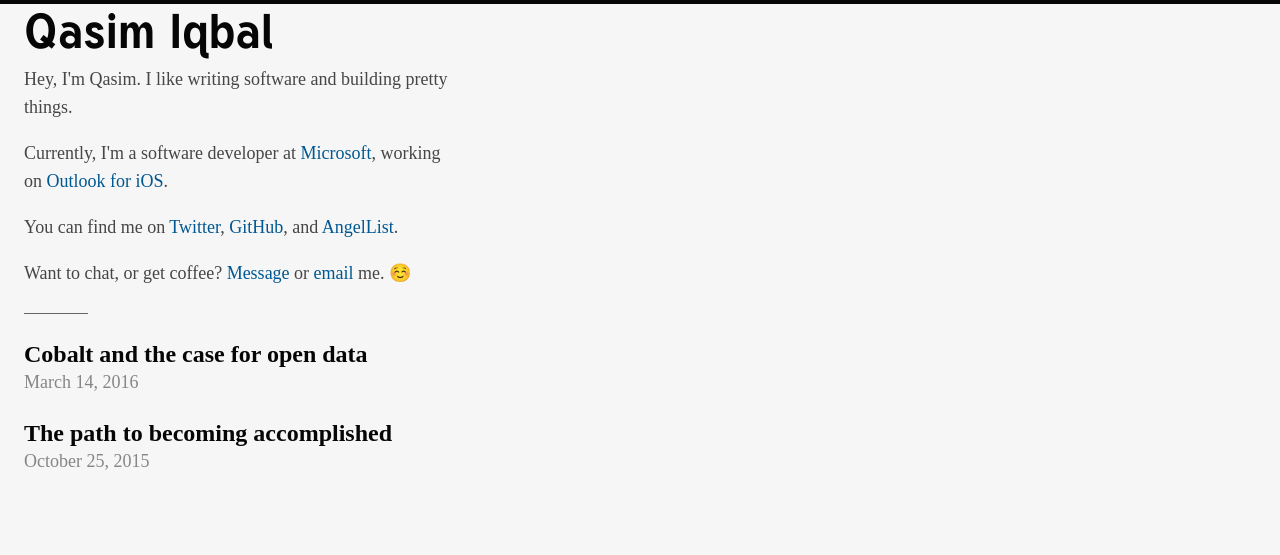
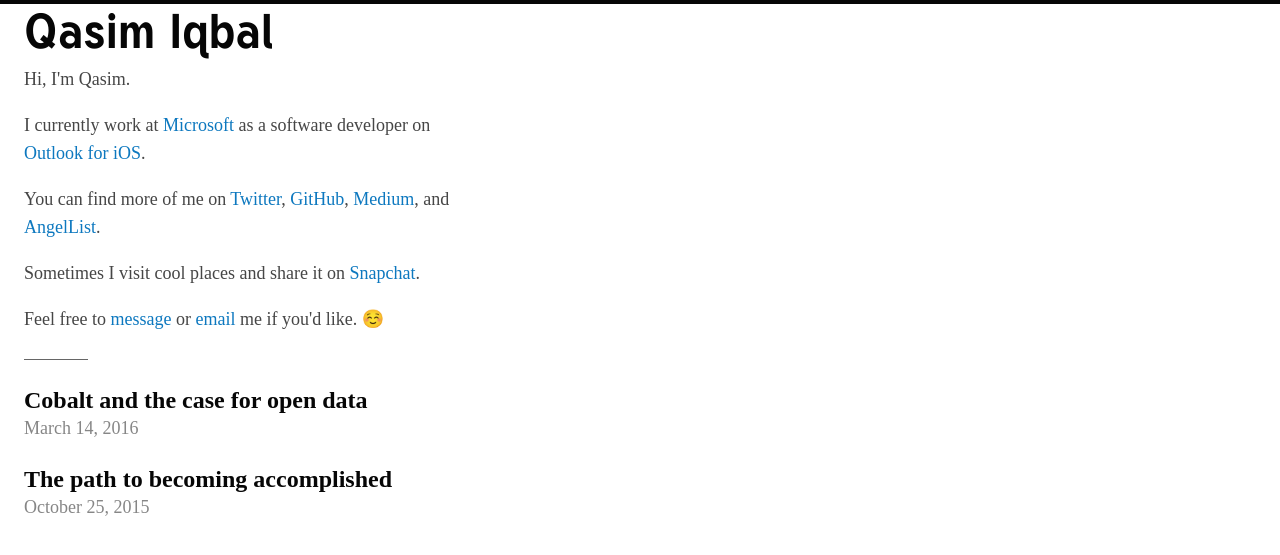
Before and after one commit to qasim/qas.im, a Jekyll site: the page built from index.html, in a window 1280 px wide. Shown: the top 555 px of the page. Built offline with Jekyll 4.4.1, drawn with Linux system fonts in a browser that asks for light colours; some web fonts are replaced.

Commit message:
Thank you world

```diff
--- a/assets/css/qasim.css
+++ b/assets/css/qasim.css
@@ -3,13 +3,13 @@
   font-weight: 400;
   font-size: 18px;
   color: #464646;
-  background: #f6f6f6;
+  background: #fff;
   margin: 0;
 }
 
 a:link, a:visited {
   text-decoration: none;
-  color: #005892;
+  color: #0D78BF;
 }
 
 .bar {
@@ -41,7 +41,7 @@
 }
 
 .content {
-  max-width: 428px;
+  max-width: 438px;
   margin-left: 24px;
   margin-right: 24px;
   line-height: 28px;
--- a/index.html
+++ b/index.html
@@ -6,19 +6,22 @@
 
 <div class="content">
   <p>
-    Hey, I'm <span id="name"></span>. I like writing software and building pretty things.
+    Hi, I'm <span id="name"></span>.
   </p>
   <p>
-    Currently, I'm a software developer at <a id="microsoft" href="https://github.com/Microsoft">Microsoft</a>, working on <a id="outlook" href="https://github.com/Outlook">Outlook for iOS</a>.
+    I currently work at <a id="microsoft" href="https://github.com/Microsoft" title="Microsoft's GitHub organization">Microsoft</a> as a software developer on <a id="outlook" href="https://github.com/Outlook" title="Outlook's GitHub organization">Outlook for iOS</a>.
   </p>
   <p>
-    You can find me on <a id="twitter" href="https://twitter.com/DrQas">Twitter</a>, <a id="github" href="https://github.com/Qasim">GitHub</a>, and <a id="angel" href="https://angel.co/Qasim">AngelList</a>.
+    You can find more of me on <a id="twitter" href="https://twitter.com/DrQas">Twitter</a>, <a id="github" href="https://github.com/Qasim">GitHub</a>, <a id="github" href="https://medium.com/@DrQas">Medium</a>, and <a id="angel" href="https://angel.co/Qasim">AngelList</a>.
   </p>
   <p>
-    Want to chat, or get coffee? <a href="https://m.me/q45im">Message</a> or <a href="mailto:me@qas.im">email</a> me. ☺️
+    Sometimes I visit cool places and share it on <a href="https://www.snapchat.com/add/DrQas">Snapchat</a>.
+  </p>
+  <p>
+    Feel free to <a href="https://m.me/q45im" title="My Facebook Messenger URL">message</a> or <a href="mailto:me@qas.im">email</a> me if you'd like. ☺️
   </p>
   <!-- p>
-    Check out my <a href="assets/pdf/Resume.pdf">résumé</a> if you're interesting in discussing opportunities. I am currently employed, but don't hesitate to get in touch.
+    Interested in working together? I am currently employed, but don't hesitate to get in touch. 😇
   </p -->
 </div>
 
```
Also changed, not shown: 2 other files.
